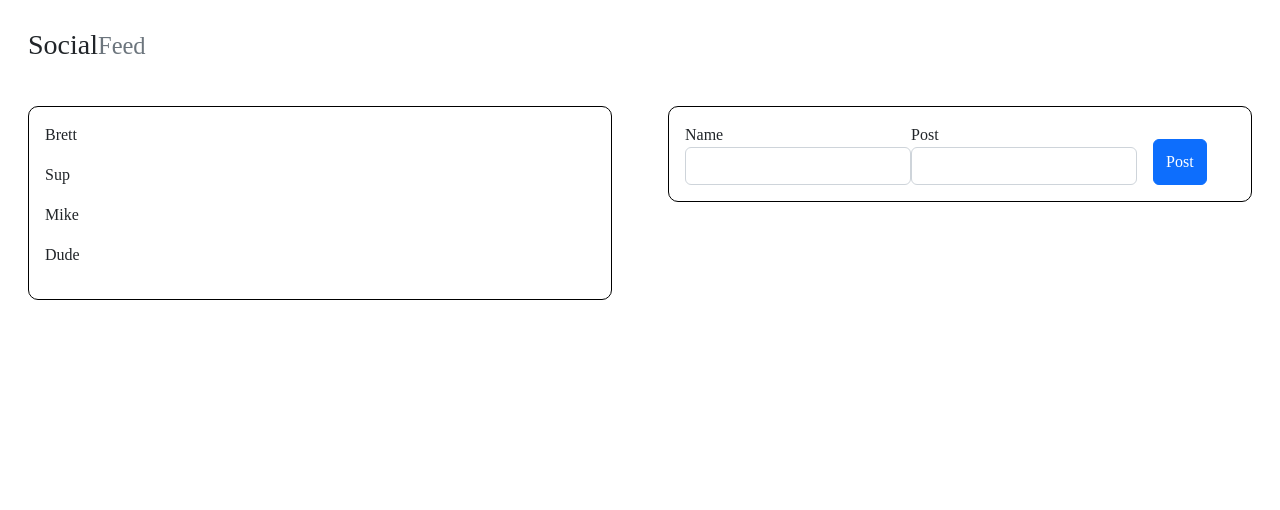
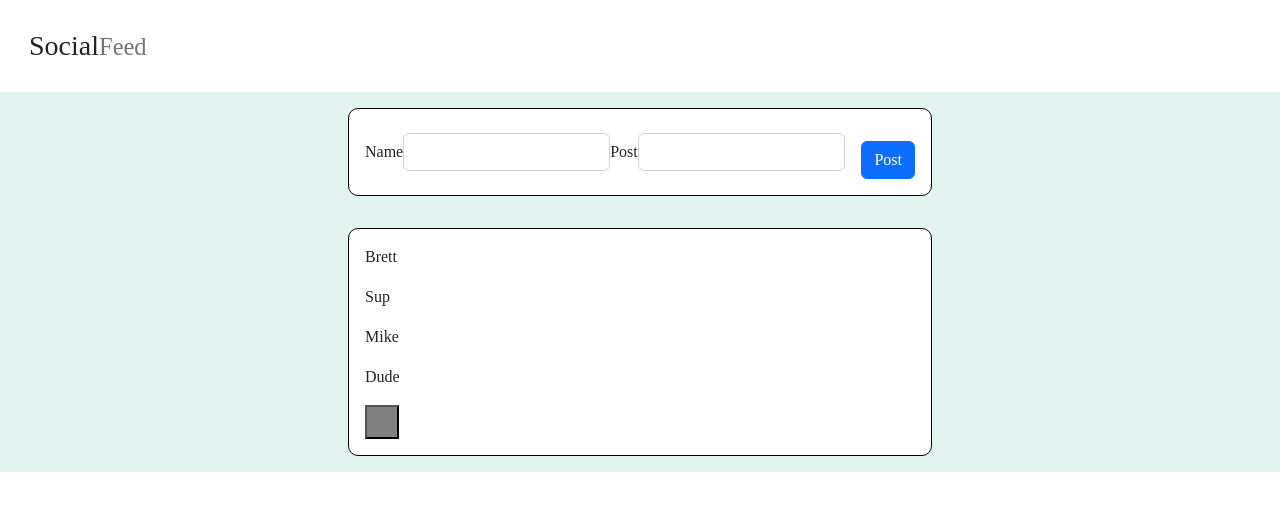
Before and after one commit to brettcantrell88/social_feed_react, a React (Create React App) app: page / in a window 1280 px wide. Shown: the top 510 px of the page. Built offline with nearby package versions, Linux system fonts and the light colour scheme.

Commit message:
Created and Instantiated LikeButton function inside App

```diff
--- a/src/App.css
+++ b/src/App.css
@@ -7,3 +7,17 @@
   padding: 1em;
   background-color: white;
 }
+
+.box {
+  border: 1px;
+  border-style: solid;
+  border-color: white;
+  background-color: white;
+
+}
+
+.app {
+  background-color: #E2F2EE;
+  margin: 100px - 50px;
+
+}
--- a/src/App.js
+++ b/src/App.js
@@ -3,6 +3,8 @@ import DisplayPosts from "./Components/DisplayPosts/DisplayPosts";
 import Post from "./Components/AddPost/Post";
 import "./App.css";
 import NavBar from "./Components/NavBar/NavBar";
+import LikeButton from "./Components/LikeButton/LikeButton";
+
 
 function App() {
   const [entries, setEntries] = useState([
@@ -14,25 +16,26 @@ function App() {
     setEntries(tempPosts);
   }
   return (
-    <>
-      <div>
+    <div className="app">
+      <div className="box">
         <NavBar />
       </div>
-      <div className="container-fluid">
-        <div className="row">
-          <div className="col-md-6">
-            <div className="border-box">
-              <DisplayPosts parentPost={entries} />
-            </div>
-          </div>
+      <div className="container-fluid" >
+        <div className="row" style={{"display":"flex","flexDirection":"column","alignItems":"center"}}>
           <div className="col-md-6">
             <div className="border-box">
               <Post addNewPostProp={addNewPost} />
             </div>
           </div>
+          <div className="col-md-6">
+            <div className="border-box">
+              <DisplayPosts parentPost={entries} />
+              <div><LikeButton /></div>
+            </div>
+          </div>
         </div>
       </div>
-    </>
+    </div>
   );
 }
 export default App;
--- a/src/Components/AddPost/Post.css
+++ b/src/Components/AddPost/Post.css
@@ -1,4 +1,4 @@
 .form-grid {
     display: flex;
-    position: center;
+
 }
--- a/src/Components/AddPost/Post.jsx
+++ b/src/Components/AddPost/Post.jsx
@@ -14,7 +14,7 @@ const Post = (props) => {
   }
   return (
     <form onSubmit={(event) => handleSubmit(event)} className="form-grid">
-      <div className="form-group">
+      <div className="form-group" style={{"display": "flex", "alignItems": "center"}}>
         <label>Name</label>
         <input
           type="text"
@@ -23,7 +23,7 @@ const Post = (props) => {
           onChange={(event) => setName(event.target.value)}
         />
       </div>
-      <div className="form-group">
+      <div className="form-group" style={{"display": "flex", "alignItems": "center"}}>
         <label>Post</label>
         <input
           type="text"
--- /dev/null
+++ b/src/Components/LikeButton/LikeButton.css
@@ -0,0 +1,20 @@
+button {
+    color: gray;
+    text-align: center;
+    padding: 15px;
+    display: inline-block;
+    border-radius: 50%;
+
+}
+
+.active-like{
+    background-color: green;
+}
+
+.active-dislike{
+    background-color: red;
+}
+
+.inactive{
+    background-color: grey;
+}
--- /dev/null
+++ b/src/Components/LikeButton/LikeButton.jsx
@@ -0,0 +1,23 @@
+import React, { useState } from "react";
+import "./LikeButton.css";
+
+const LikeButton = (props) => {
+  const [buttonClass, setButtonClass] = useState("inactive");
+
+  function handleLike() {
+    if (buttonClass === "inactive") {
+      setButtonClass("active");
+    } else {
+      setButtonClass("inactive");
+    }
+  };
+  return (
+    <div>
+      <button className={buttonClass} onClick={handleLike}>
+        {props.message}
+      </button>
+    </div>
+  );
+};
+
+export default LikeButton;
```
Also changed, not shown: src/Components/PostsFeed/PostTracker.jsx (deleted, +0 -16 lines).
